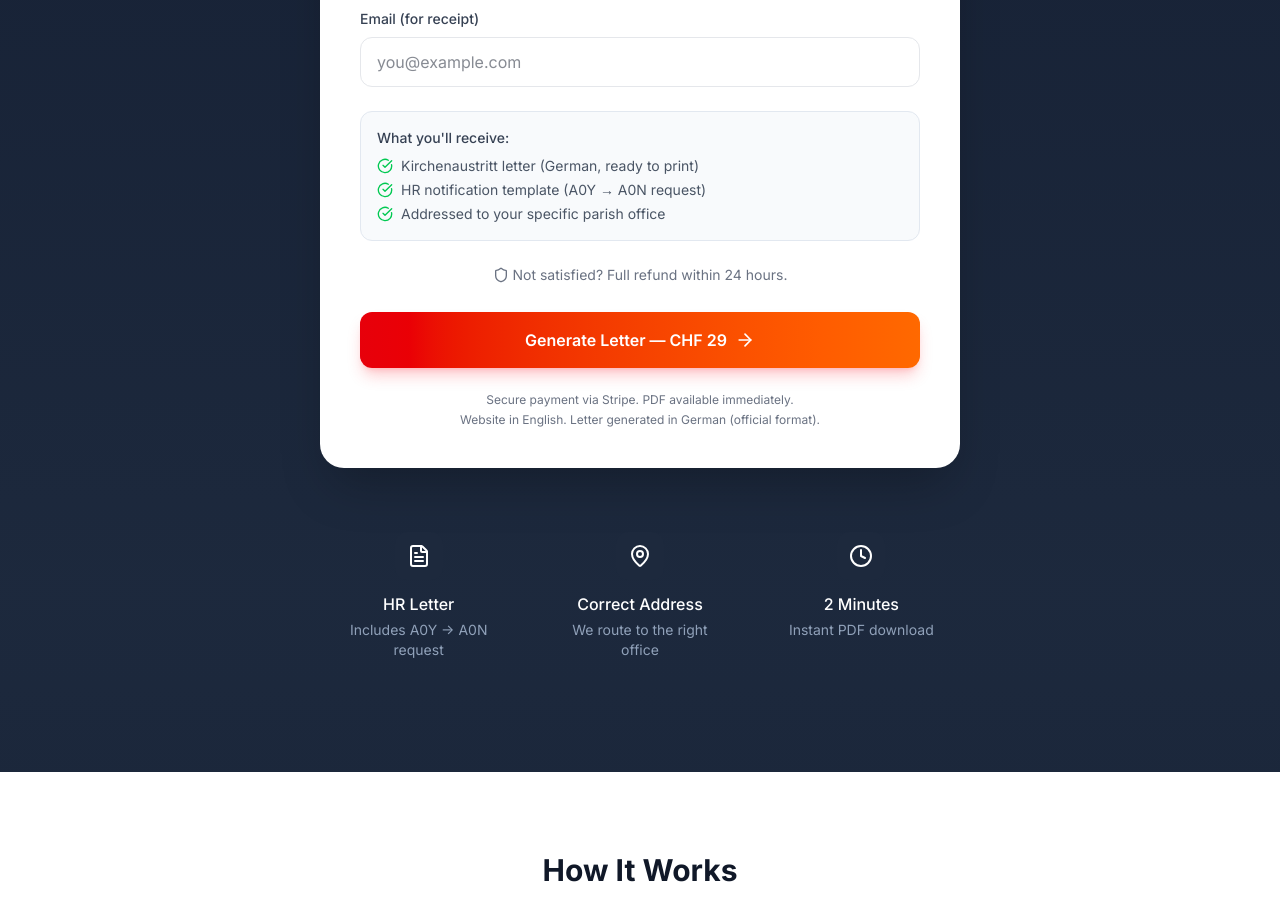
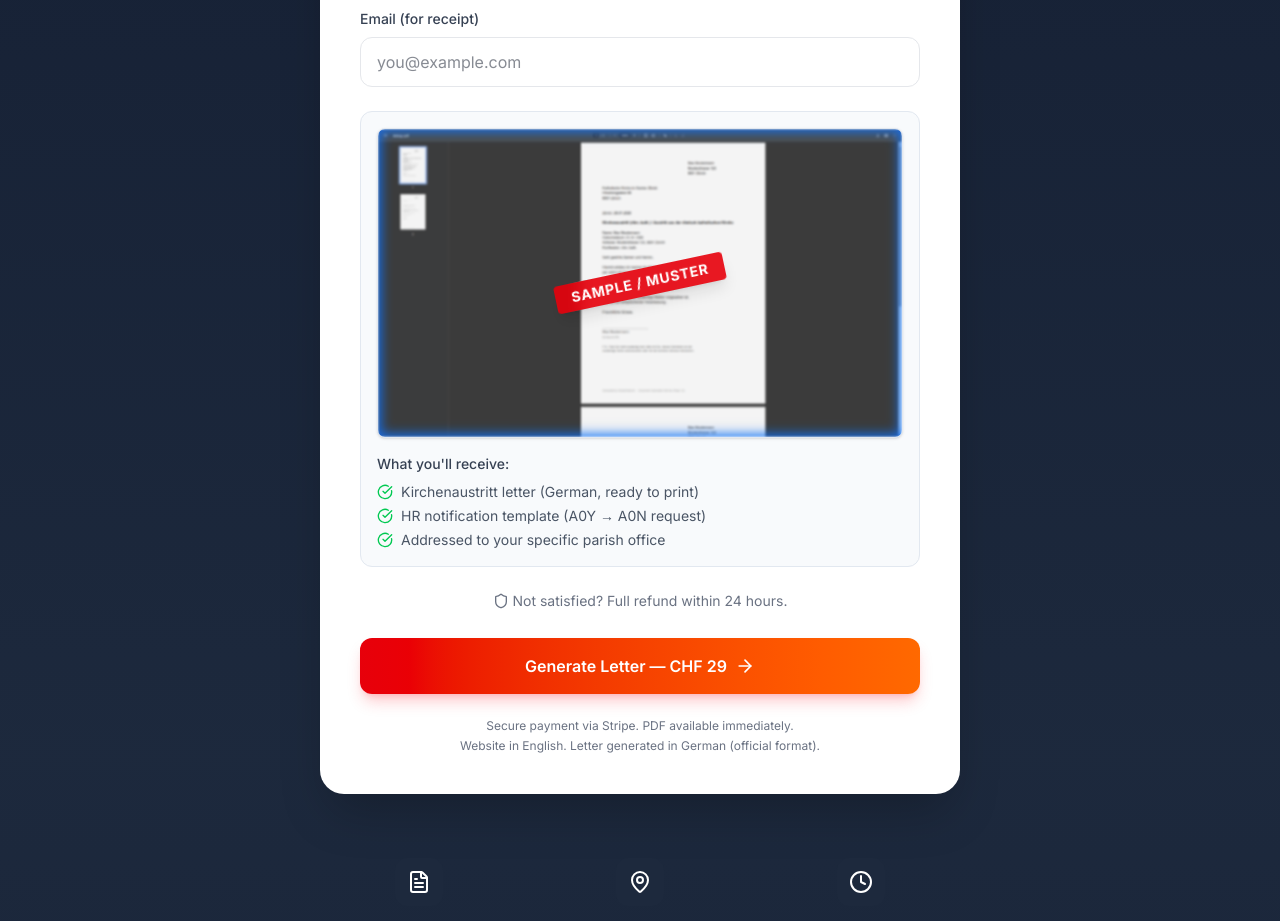
Before and after one commit to daniss/stop-church-tax, a Next.js app: page / in a window 1280 px wide. Shown: the part 1420-2341 px from the top of the page. Built offline with nearby package versions, Linux system fonts and the light colour scheme.

Commit message:
feat: Implement initial application page with church tax opt-out form, address lookup, and checkout integration, along with a new preview image.

```diff
--- a/src/app/page.tsx
+++ b/src/app/page.tsx
@@ -325,6 +325,18 @@ export default function HomePage() {
 
               {/* What You Get Preview */}
               <div className="p-4 bg-slate-50 border border-slate-200 rounded-xl">
+                <div className="relative mb-4 group overflow-hidden rounded-lg border border-slate-200 shadow-sm bg-white">
+                  <img
+                    src="/preview_letter.png"
+                    alt="Sample Letter"
+                    className="w-full h-auto blur-[1px] opacity-90 transition-all group-hover:blur-0 group-hover:opacity-100"
+                  />
+                  <div className="absolute inset-0 flex items-center justify-center pointer-events-none">
+                    <span className="bg-red-600/90 text-white px-4 py-1 text-sm font-bold rounded uppercase tracking-wider transform -rotate-12 shadow-lg backdrop-blur-sm">
+                      Sample / Muster
+                    </span>
+                  </div>
+                </div>
                 <p className="text-sm font-medium text-gray-700 mb-2">What you'll receive:</p>
                 <ul className="text-sm text-gray-600 space-y-1">
                   <li className="flex items-center gap-2">
```
Also changed, not shown: public/preview_letter.png (added).
